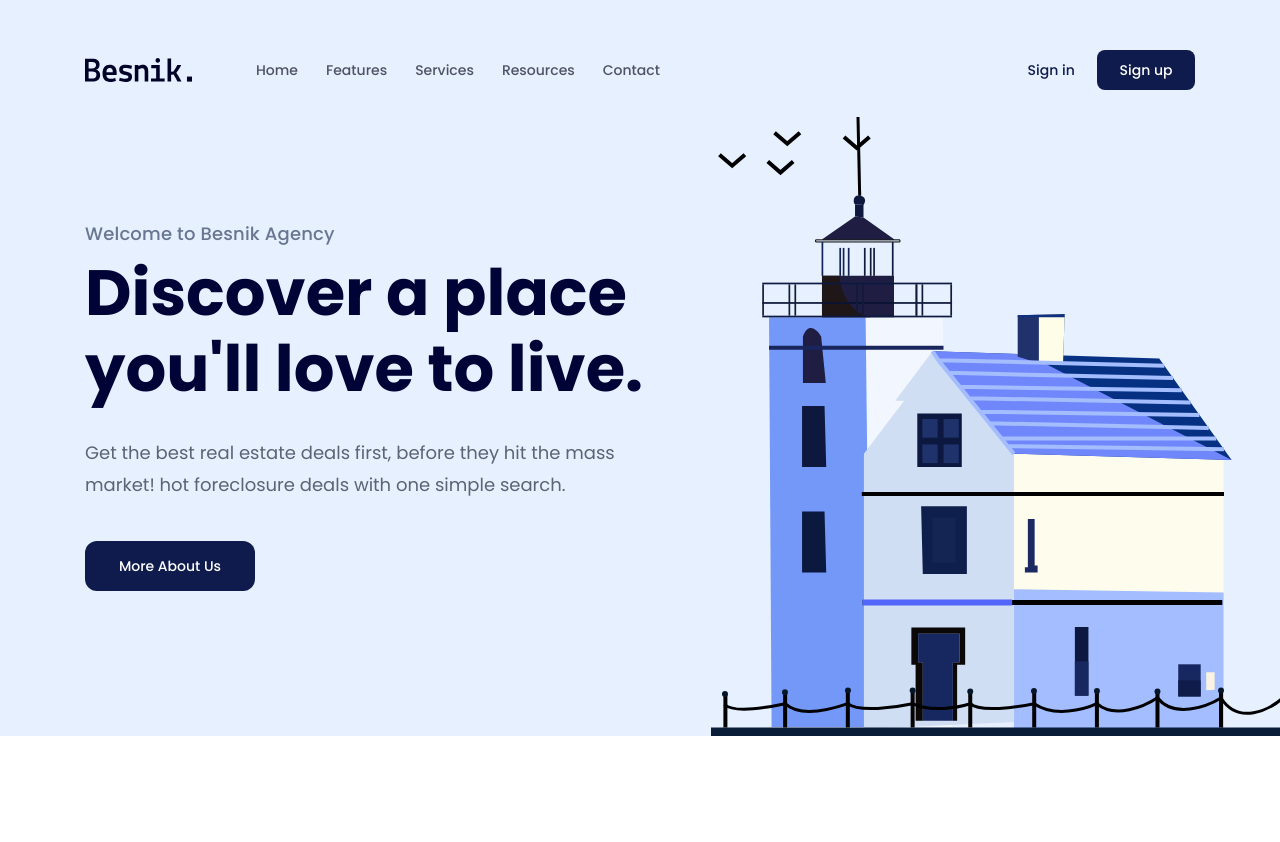
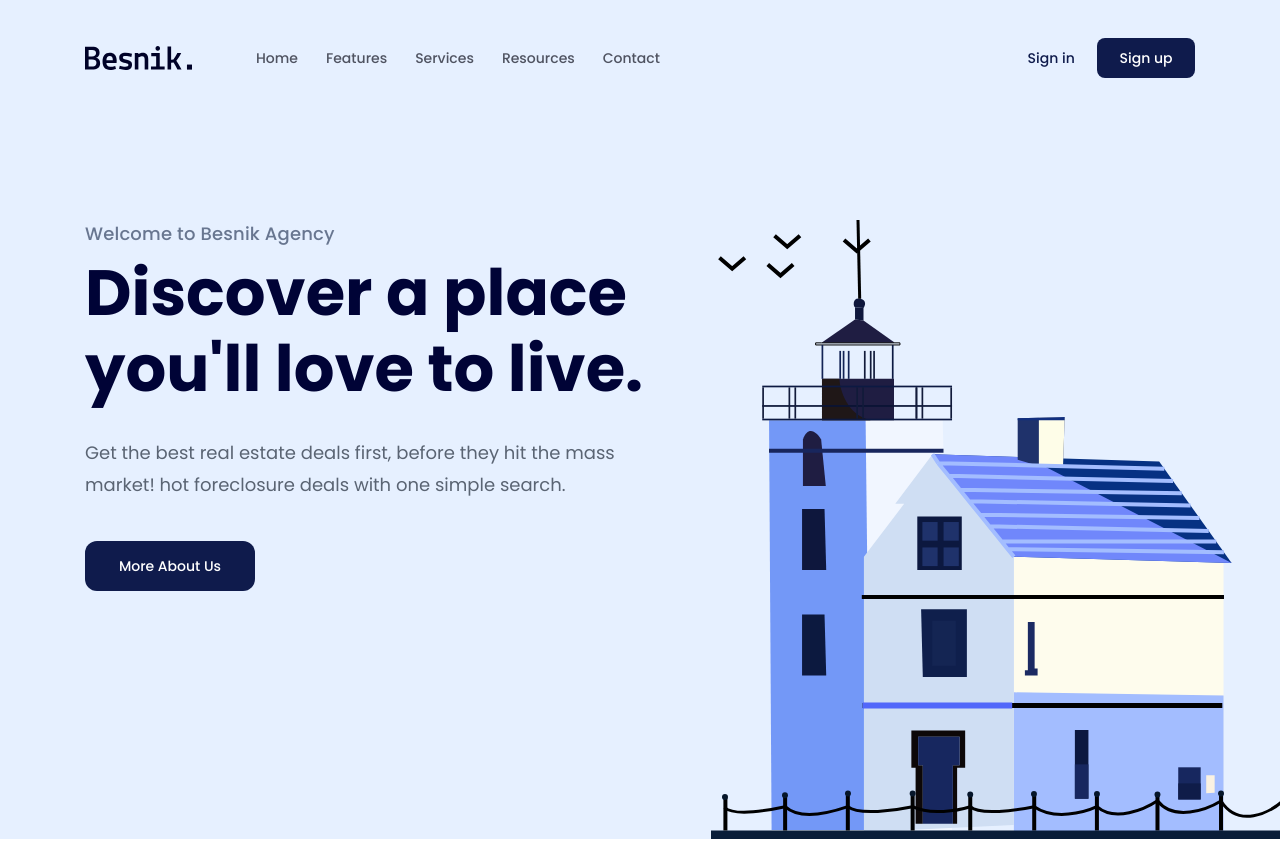
Before and after one commit to cuuluong/f8-htmlcss-01, a plain HTML site: page index.html in a window 1280 px wide. Shown: the top 842 px of the page. Drawn offline with Linux system fonts and the light colour scheme.

Commit message:
cải thiện phần header

```diff
--- a/assets/css/style.css
+++ b/assets/css/style.css
@@ -55,10 +55,13 @@ a {
 }
 
 /* ===========Header============*/
-.header {
+
+.fixed-header {
     background: #e6f0ff;
-    height: 736px;
-    position: relative;
+    padding-top: 26px;
+    position: sticky;
+    top: -26px;
+    z-index: 1;
 }
 
 /* Navigtion */
@@ -66,7 +69,7 @@ a {
 .navbar {
     display: flex;
     align-items: center;
-    padding-top: 50px;
+    padding: 12px 0;
 }
 
 .navbar ul {
@@ -103,9 +106,14 @@ a {
 }
 
 /*    hero   */
+.hero-parent {
+    position: relative;
+    background: #e6f0ff;
+    padding-top: 130px;
+}
 .hero {
-    margin-top: 130px;
     display: flex;
+    height: 619px;
 }
 
 .hero .info {
--- a/index.html
+++ b/index.html
@@ -20,8 +20,8 @@
     </head>
     <body>
         <main>
-            <!-- Header -->
-            <header class="header">
+             <!-- Header -->
+            <header class="fixed-header">
                 <div class="content">
                     <nav class="navbar">
                         <!-- Logo -->
@@ -41,7 +41,12 @@
                             <a href="#!" class="btn action-btn">Sign up</a>
                         </div>
                     </nav>
-                    <!-- Header-hero -->
+                </div>
+
+            </header>
+             <!--hero -->
+            <div class="hero-parent">
+                <div class="content">
                     <div class="hero">
                         <div class="info">
                             <p class="sub-title">Welcome to Besnik Agency</p>
@@ -62,7 +67,7 @@
                         />
                     </div>
                 </div>
-            </header>
+            </div>
 
             <!-- Clients -->
             <div class="client">
```
